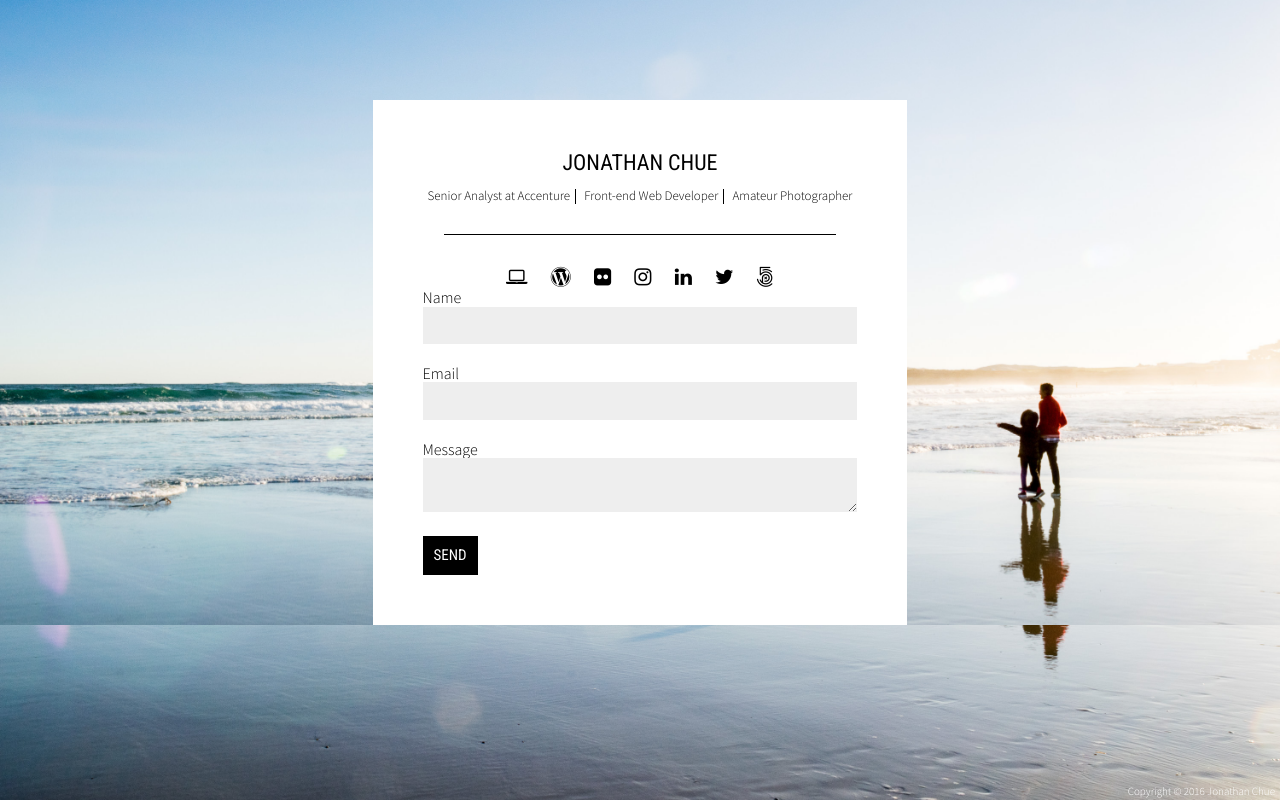
After one commit to jchue/jonathanchue, a PHP site: page /contact.php in a window 1280 px wide. The commit adds this page. Run offline with PHP 8.4, Linux system fonts and the light colour scheme; some libraries are stand-ins or nearby versions.

Commit message:
Contact page

```diff
--- /dev/null
+++ b/contact.php
@@ -0,0 +1,98 @@
+<!DOCTYPE html>
+
+<html>
+    <head>
+        <title>Jonathan Chue</title>
+        <meta name="description" content="Consultant, front-end web developer, amateur photographer.">
+        <meta name="viewport" content="width=device-width">
+        <link rel="stylesheet" type="text/css" href="https://cdnjs.cloudflare.com/ajax/libs/normalize/4.1.1/normalize.min.css">
+        <link rel="stylesheet" type="text/css" href="css/style.css">
+        <link href='https://fonts.googleapis.com/css?family=Roboto+Condensed|Source+Sans+Pro:300,400' rel='stylesheet' type='text/css'>
+        <link rel="stylesheet" href="https://maxcdn.bootstrapcdn.com/font-awesome/4.5.0/css/font-awesome.min.css">
+
+        <?php
+        $bg = '';
+        $n = rand( 1, 6 );
+        switch( $n ) {
+            case 1:
+                $bg = 'DSC_0082-0084_pano';
+                break;
+            case 2:
+                $bg = 'DSC_0085';
+                break;
+            case 3:
+                $bg = 'DSC_0092-0093_pano';
+                break;
+            case 4:
+                $bg = 'DSC_0093';
+                break;
+            case 5:
+                $bg = 'DSC_0101';
+                break;
+            case 6:
+                $bg = 'DSC_0244';
+                break;
+        }
+
+        echo '<style>
+            html {
+                background-attachment: fixed;
+                background-image: url(images/' . $bg . '.jpg);
+                background-repeat: no-repeat;
+                background-size: cover !important;
+            }
+        </style>';
+        ?>
+
+    </head>
+    <body>
+        <script>
+            ( function( i, s, o, g, r, a ,m ) { i['GoogleAnalyticsObject'] = r; i[r] = i[r] || function() {
+                ( i[r].q = i[r].q || [] ).push( arguments )}, i[r].l = 1 * new Date(); a = s.createElement( o ),
+                m = s.getElementsByTagName( o )[0]; a.async = 1; a.src = g; m.parentNode.insertBefore( a, m )
+            })( window, document, 'script', '//www.google-analytics.com/analytics.js', 'ga' );
+
+            ga( 'create', 'UA-34369086-2', 'auto' );
+            ga( 'send', 'pageview' );
+        </script>
+
+        <div class="container">
+            <h1>Jonathan Chue</h1>
+
+            <ul class="roles">
+                <li>Senior Analyst at Accenture</li>
+                <li>Front-end Web Developer</li>
+                <li>Amateur Photographer</li>
+            </ul>
+
+            <div class="hr"></div>
+
+            <ul class="links">
+                <li><a href="http://www.aptribute.com" target="_blank"><i class="fa fa-laptop"></i><span>Web Dev Portfolio</span></a></li>
+                <li><a href="http://www.jonathanchue.com/blog/" target="_blank"><i class="fa fa-wordpress"></i><span>Blog</span></a></li>
+                <li><a href="https://www.flickr.com/photos/96956660@N06/" target="_blank"><i class="fa fa-flickr"></i><span>Flickr</span></a></li>
+                <li><a href="https://www.instagram.com/jonathanchue/" target="_blank"><i class="fa fa-instagram"></i><span>Instagram</span></a></li>
+                <li><a href="https://www.linkedin.com/in/jonathan-chue-2b83b233" target="_blank"><i class="fa fa-linkedin"></i><span>LinkedIn</span></a></li>
+                <li><a href="https://twitter.com/jonathanchue" target="_blank"><i class="fa fa-twitter"></i><span>Twitter</span></a></li>
+                <li><a href="https://500px.com/jonathanchue" target="_blank"><i class="fa fa-500px"></i><span>500px</span></a></li>
+            </ul>
+
+            <form action="" method="post">
+                <label for="name">Name</label>
+                <input type="text" name="name" id="name" required>
+
+                <label for="email">Email</label>
+                <input type="email" name="email" id="email" required>
+
+                <label for="message">Message</label>
+                <textarea name="message" id="message" required></textarea>
+
+                <button type="submit">Send</button>
+            </form>
+        </div>
+
+        <footer class="site-footer">
+            Copyright &copy; 2016 Jonathan Chue
+        </footer>
+    </body>
+</html>
--- a/css/style.css
+++ b/css/style.css
@@ -129,4 +129,36 @@ a {
       left: 0;
       text-align: center; } }
 
+form {
+  text-align: left;
+  width: 100%; }
+
+label {
+  display: block; }
+
+input,
+textarea {
+  background-color: #eee;
+  border: none;
+  box-sizing: border-box;
+  font-family: "Source Sans Pro", Arial, Helvetica, sans-serif;
+  font-size: 15px;
+  font-weight: 300;
+  margin-bottom: 20px;
+  padding: 10px;
+  width: 100%; }
+
+button {
+  background-color: #000;
+  border: 1px solid #000;
+  color: #fff;
+  font-family: "Roboto Condensed", "Source Sans Pro", Arial, Helvetica, sans-serif;
+  font-size: 15px;
+  font-weight: normal;
+  padding: 10px;
+  text-transform: uppercase; }
+  button:hover {
+    background-color: #333;
+    cursor: pointer; }
+
 /*# sourceMappingURL=style.css.map */
--- a/css/style.scss
+++ b/css/style.scss
@@ -159,3 +159,41 @@ a {
         text-align: center;
     }
 }
+
+form {
+    text-align: left;
+    width: 100%;
+}
+
+label {
+    display: block;
+}
+
+input,
+textarea {
+    background-color: #eee;
+    border: none;
+    box-sizing: border-box;
+    font-family: "Source Sans Pro", Arial, Helvetica, sans-serif;
+    font-size: 15px;
+    font-weight: 300;
+    margin-bottom: 20px;
+    padding: 10px;
+    width: 100%;
+}
+
+button {
+    background-color: #000;
+    border: 1px solid #000;
+    color: #fff;
+    font-family: "Roboto Condensed", "Source Sans Pro", Arial, Helvetica, sans-serif;
+    font-size: 15px;
+    font-weight: normal;
+    padding: 10px;
+    text-transform: uppercase;
+
+    &:hover {
+        background-color: #333;
+        cursor: pointer;
+    }
+}
```
Also changed, not shown: 1 other file.
